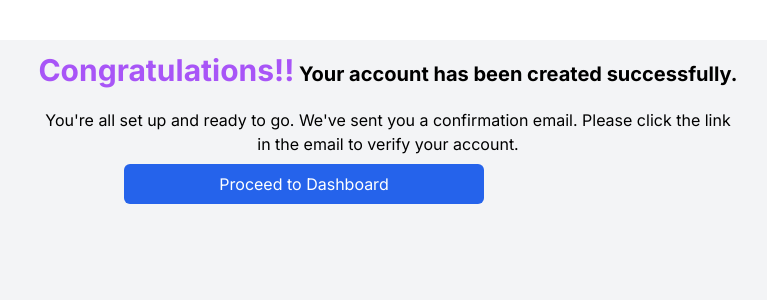
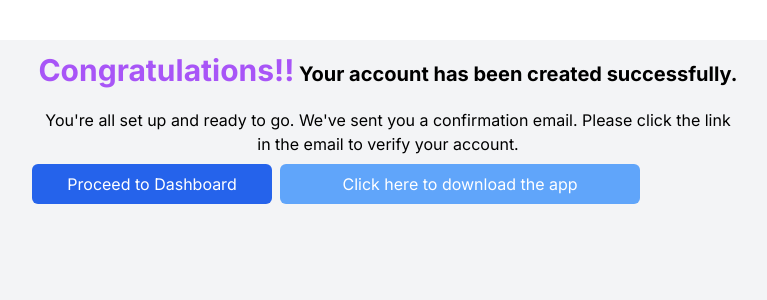
Before and after one commit to project-ascend-io/intracom-webapp, a Next.js app: page /Successful in a window 1280 px wide. Shown: the top 300 px of the page, without its empty margins (252-1019 px from the left). Built offline with nearby package versions, Linux system fonts and the light colour scheme.

Commit message:
Desktop App download link added

```diff
--- a/src/app/Successful/page.tsx
+++ b/src/app/Successful/page.tsx
@@ -29,9 +29,15 @@ const SignUpSuccess = () => {
 
         <button
           onClick={handleDashboardClick}
-          className="w-1/2 bg-blue-600 text-white py-2 px-4  ms-24 rounded-md hover:bg-blue-700 focus:outline-none focus:ring-2 focus:ring-blue-500 focus:ring-opacity-50"
+          className="w-1/3 bg-blue-600 text-white py-2 px-4  mx-1  rounded-md hover:bg-blue-700 focus:outline-none focus:ring-2 focus:ring-blue-500 focus:ring-opacity-50"
         >
           Proceed to Dashboard
+        </button>
+        <button
+          // onClick='window.location.href = "https://play.google.com/store/apps/details?id=com.intracom.io";'
+          className="w-1/2 bg-blue-400 text-white py-2 px-4 mx-1  rounded-md hover:bg-blue-700 focus:outline-none focus:ring-2 focus:ring-blue-500 focus:ring-opacity-50"
+        >
+          Click here to download the app
         </button>
       </div>
     </div>
--- a/src/components/InviteTeamMembers.tsx
+++ b/src/components/InviteTeamMembers.tsx
@@ -1,6 +1,6 @@
 "use client";
 import React from "react";
-import { useRouter } from "next/router";
+import { useRouter } from "next/navigation";
 
 const InviteTeamMembers = ({
   nextStep,
@@ -9,11 +9,11 @@ const InviteTeamMembers = ({
   nextStep: () => void;
   prevStep: () => void;
 }) => {
-  // const router = useRouter(); // Initialize useRouter
+  const router = useRouter(); // Initialize useRouter
 
   const finishSetup = () => {
     // more logic here (if any) before redirecting
-    // router.push("/dashboard"); // Use router.push to navigate
+    router.push("/dashboard"); // Use router.push to navigate
   };
   return (
     <div className="bg-white rounded-lg shadow-lg  p-8 ">
```
